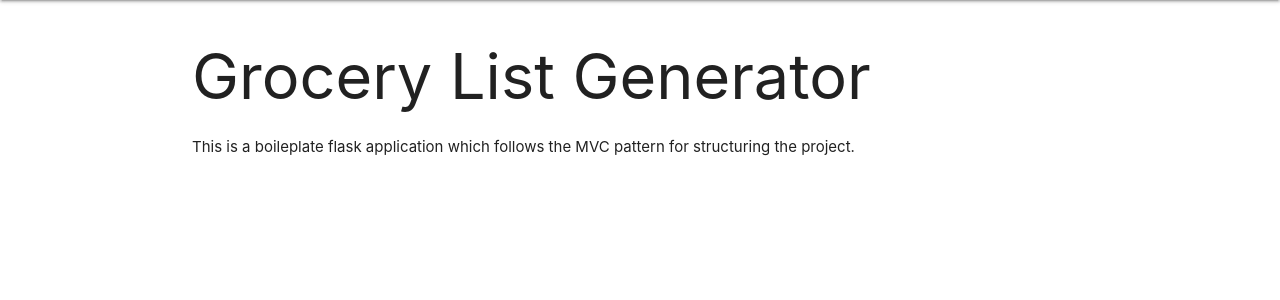
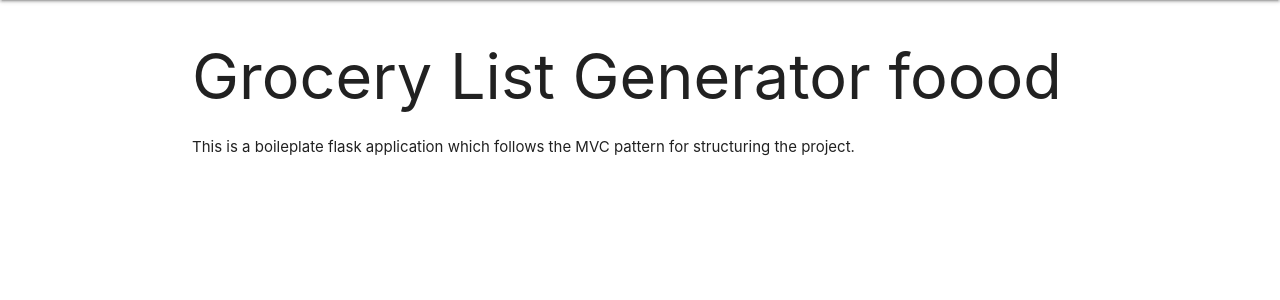
Before and after one commit to kerondookie/GroceryList-Generator, a Flask app: page / in a window 1280 px wide. Shown: the part 64-364 px from the top of the page. Run offline with Flask 2, Linux system fonts and the light colour scheme; parts of the project's set-up code (start-up, migrations or seed data) failed here and were passed over.

Commit message:
new update

```diff
--- a/App/templates/index.html
+++ b/App/templates/index.html
@@ -5,6 +5,6 @@
 {{ super() }}
 
 {% block content %}
-    <h1>Grocery List Generator</h1>
+    <h1>Grocery List Generator foood</h1>
     <p>This is a boileplate flask application which follows the MVC pattern for structuring the project.</p>
 {% endblock %}
```
